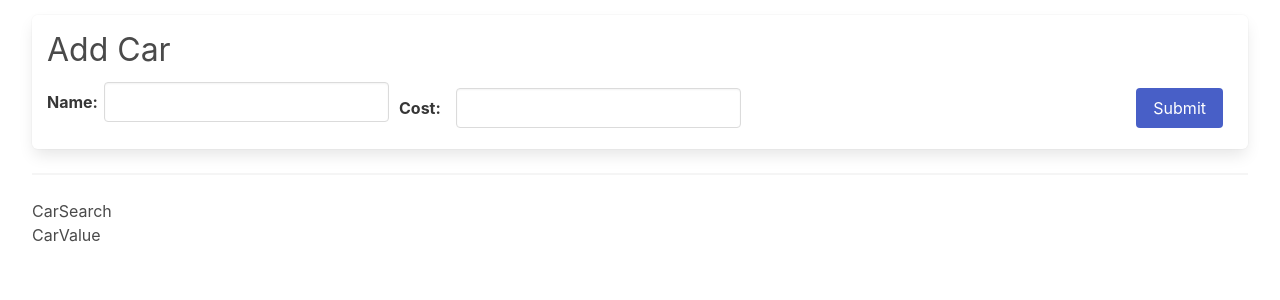
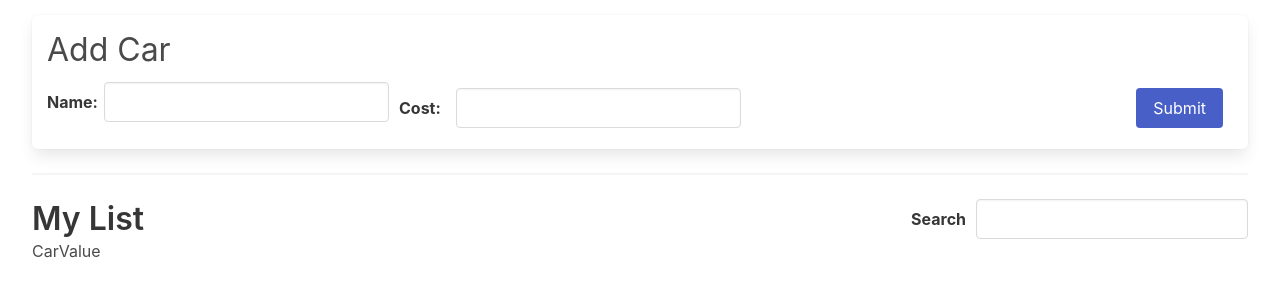
Before and after one commit to mother426/cars-cms, a React (Create React App) app: page / in a window 1280 px wide. Shown: the top 300 px of the page. Built offline with nearby package versions, Linux system fonts and the light colour scheme.

Commit message:
search input, useselector on search component

```diff
--- a/src/components/CarSearch.js
+++ b/src/components/CarSearch.js
@@ -1,5 +1,30 @@
+import { useDispatch, useSelector } from "react-redux";
+import { changeSearchTerm } from "../store";
+
 function CarSearch() {
-  return <div>CarSearch</div>;
+  const dispatch = useDispatch();
+
+  const searchTerm = useSelector((state) => {
+    return state.cars.searchTerm;
+  });
+
+  const handleSearchTermChange = (event) => {
+    dispatch(changeSearchTerm(event.target.value))
+  };
+
+  return (
+    <div className="list-header">
+      <h3 className="title is-3">My List</h3>
+      <div className="search field is-horizontal">
+        <label className="label">Search</label>
+        <input
+          className="input"
+          value={searchTerm}
+          onChange={handleSearchTermChange}
+        />
+      </div>
+    </div>
+  );
 }
 
 export default CarSearch;
--- a/src/store/slices/formSlice.js
+++ b/src/store/slices/formSlice.js
@@ -1,4 +1,5 @@
 import { createSlice } from '@reduxjs/toolkit';
+import { addCar } from './carsSlice';
 
 const formSlice = createSlice({
     name: 'form',
@@ -13,6 +14,12 @@ const formSlice = createSlice({
         changeCost(state, action) {
             state.cost = action.payload;
         }
+    },
+    extraReducers(builder) {
+        builder.addCase(addCar, (state, action) => {
+            state.name = '';
+            state.cost = 0;
+        });
     }
 });
 
```
